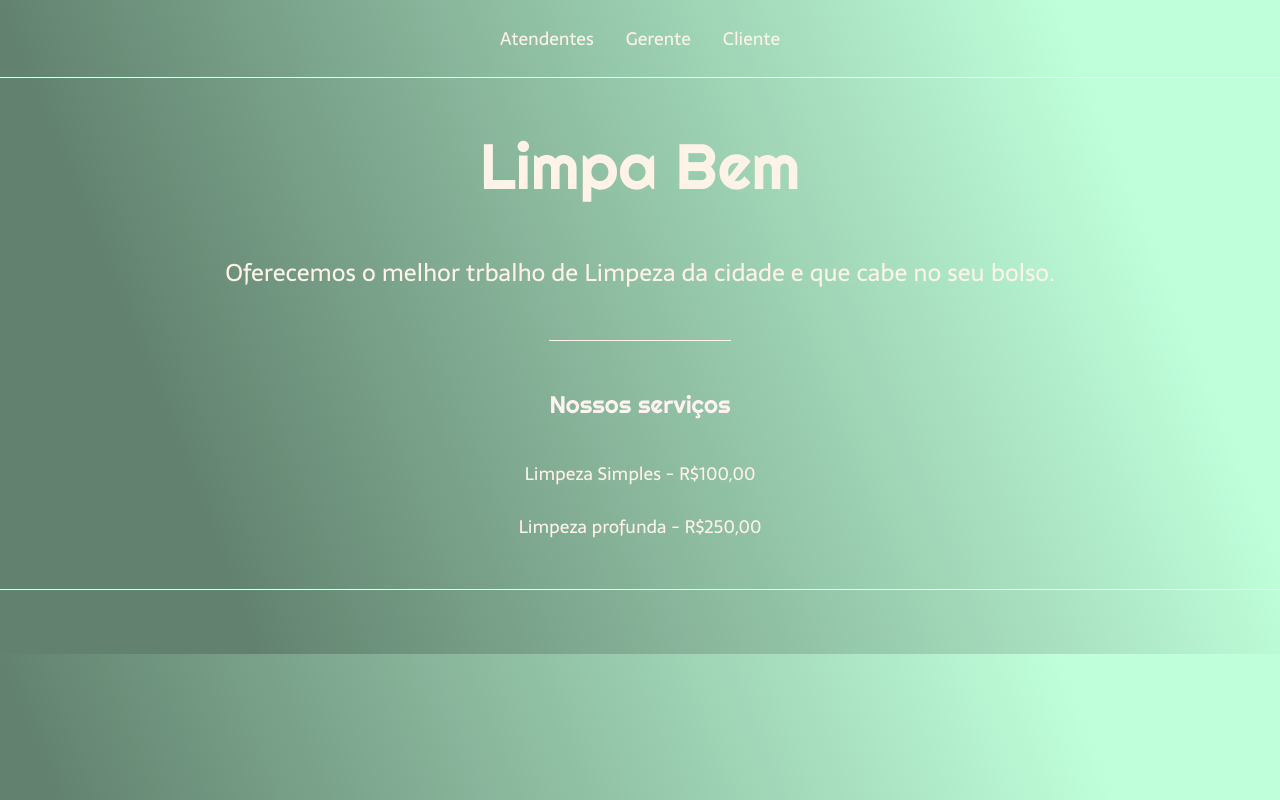
After one commit to anamariagds/sistema_limpabem, a Django app: page /sistema/ in a window 1280 px wide. The commit adds this page. Run offline with Django 4.2, Linux system fonts and the light colour scheme.

Commit message:
criação da pagina inicial

```diff
--- a/atendimentos/views.py
+++ b/atendimentos/views.py
@@ -16,7 +16,7 @@ def ver_atendimentos(request):
 
 def novo_atendimento(request):
     form = atendimentoForm(request.POST or None) #instancia do formulario
-    funcionario = Atendente.objects.get(id= request.session['funcionario'])
+
     form.fields['atendente'].initial =  request.session['funcionario']
     if form.is_valid():
         form.save()
--- a/funcionarios/admin.py
+++ b/funcionarios/admin.py
@@ -1,5 +1,6 @@
 from django.contrib import admin
 from .models import Atendente, Helper
 
+
 admin.site.register(Atendente)
 admin.site.register(Helper)
--- /dev/null
+++ b/funcionarios/templates/home.html
@@ -0,0 +1,38 @@
+{% load static %}
+<!DOCTYPE html>
+<html lang="pt-BR">
+<head>
+    <title>Limpa Bem</title>
+    <meta charset="UTF-8">
+    <meta http-equiv="X-UA-Compatible" content="IE=edge">
+    <meta name="viewport" content="width=device-width, initial-scale=1.0">
+    <link  href="{% static 'funcionario/css/home.css' %}" rel="stylesheet">
+
+</head>
+<body>
+    <header class="cabecalho">
+        <nav class="cabecalho-menu">
+            <a class="cabecalho-menu-item" href="{% url 'login' %}">Atendentes</a>
+            <a class="cabecalho-menu-item" href="#">Gerente</a>
+            <a class="cabecalho-menu-item" href="">Cliente</a>
+        </nav>
+    </header>
+    <main class="conteudo">
+        <section class="conteudo-principal">
+            <div class="conteudo-principal-escrito">
+                <h1 class="conteudo-principal-escrito-titulo">Limpa Bem</h1>
+                <h2 class="conteudo-principal-escrito-subtitulo">Oferecemos o melhor trbalho de Limpeza da cidade e que cabe no seu bolso.</h2>
+            </div>
+        </section>
+        <section  class="conteudo-secundario">
+            <h3  class="conteudo-secundario-titulo">Nossos serviços</h3>
+            <p class="conteudo-secundario-paragrafo">Limpeza Simples - R$100,00</p>
+            <p class="conteudo-secundario-paragrafo">Limpeza profunda - R$250,00</p>
+        </section>
+
+    </main>
+    <footer class="rodape">
+
+    </footer>
+</body>
+</html>
--- a/funcionarios/urls.py
+++ b/funcionarios/urls.py
@@ -2,6 +2,7 @@ from django.urls import path
 from . import views
 
 urlpatterns = [
+    path('', views.home, name="home"),
     path('login/', views.login, name="login"),
     path('validando_acesso/', views.validando_acesso, name="validando_acesso"),
     path('sair/', views.sair, name="sair")
--- a/funcionarios/views.py
+++ b/funcionarios/views.py
@@ -1,5 +1,10 @@
 from django.shortcuts import render, HttpResponse, redirect
+
+
 from .models import Atendente
+
+def home(request):
+    return render(request, 'home.html')
 
 def login(request):
     status = request.GET.get('status')
--- a/limpabem/settings.py
+++ b/limpabem/settings.py
@@ -118,8 +118,9 @@ USE_TZ = True
 # Static files (CSS, JavaScript, Images)
 # https://docs.djangoproject.com/en/4.1/howto/static-files/
 
-STATIC_URL = 'static/'
-STATIC_ROOT = os.path.join(BASE_DIR, 'static')
+STATIC_URL = '/static/'
+STATICFILES_DIRS = (os.path.join(BASE_DIR, 'templates/static'),)
+STATIC_ROOT = os.path.join('static')
 
 # Default primary key field type
 # https://docs.djangoproject.com/en/4.1/ref/settings/#default-auto-field
--- /dev/null
+++ b/templates/static/funcionario/css/home.css
@@ -0,0 +1,102 @@
+@import url('https://fonts.googleapis.com/css2?family=Righteous&family=Sarala:wght@400;700&display=swap');
+
+* {
+    margin: 0;
+    padding: 0;
+    box-sizing: border-box;
+    text-decoration: none;
+}
+
+body {
+    font-size: 100%;
+    background: linear-gradient(68.15deg, #62826F 16.62%, #BFFFDA 85.61%);
+}
+
+.cabecalho {
+    display: flex;
+    flex-direction: row;
+    align-items: center;
+    justify-content: space-around;
+    padding: 24px;
+}
+
+.cabecalho-menu {
+    display: flex;
+    gap: 32px;
+}
+.cabecalho-menu-item {
+    font-family: 'Sarala', sans-serif;
+    color: #FFF2E7;
+    font-weight: 400;
+    font-size: 18px
+}
+
+.conteudo {
+    margin-bottom: 48px;
+    border-top: 0.4px solid #FFF2E7;
+}
+
+.conteudo-principal {
+    display: flex;
+    flex-direction: row;
+    align-items: center;
+    justify-content: space-around;
+
+
+}
+
+.conteudo-principal-escrito {
+    display: flex;
+    flex-direction: column;
+    align-items: center;
+    justify-content: space-around;
+    gap: 32px;
+}
+
+.conteudo-principal-escrito-titulo {
+    font-family: 'Righteous', cursive;
+    font-weight: 400;
+    padding-top: 48px;
+    font-size: 64px;
+    color: #FFF2E7;
+    margin-bottom: 16px;
+}
+
+.conteudo-principal-escrito-subtitulo {
+    font-family: 'Sarala', sans-serif;
+    font-weight: 400;
+    font-size: 24px;
+    color: #FFF2E7;
+}
+
+
+
+.conteudo-secundario {
+    display: flex;
+    flex-direction: column;
+    align-items: center;
+    gap: 24px;
+    margin-top: 48px;
+}
+
+.conteudo-secundario-titulo {
+    border-top: 0.4px solid #FFF2E7;
+    padding-top: 48px;
+    font-family: 'Righteous', cursive;
+    font-weight: 400;
+    font-size: 24px;
+    color: #FFF2EF;
+    margin-bottom: 16px;
+}
+
+.conteudo-secundario-paragrafo {
+    font-family: 'Sarala', sans-serif;
+    font-weight: 300;
+    font-size: 18px;
+    color: #FFF2E7;
+}
+
+.rodape {
+      padding: 32px;
+      border-top: 0.4px solid #FFF2E7;
+}
```
Also changed, not shown: atendimentos/templates/ver_atendimentos.html (+8 -3 lines), funcionarios/templates/login.html (+5 -2 lines).
